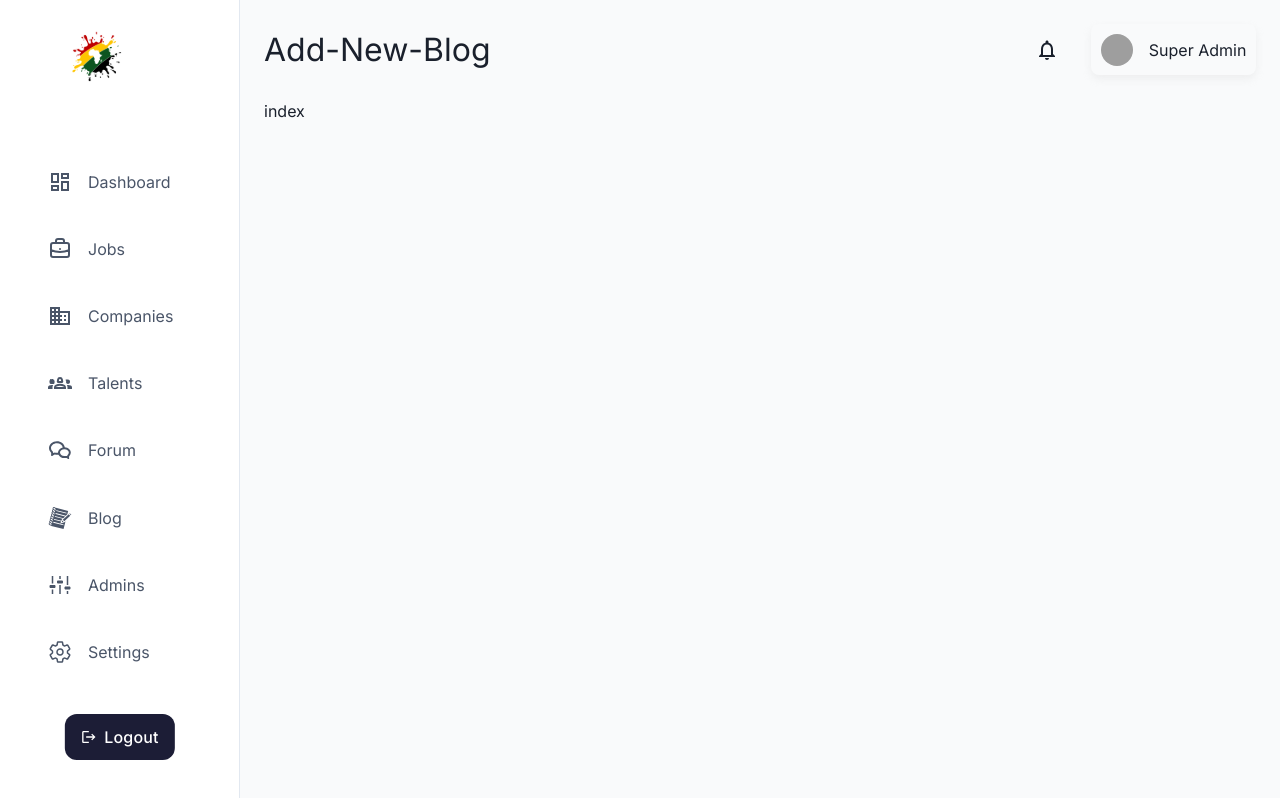
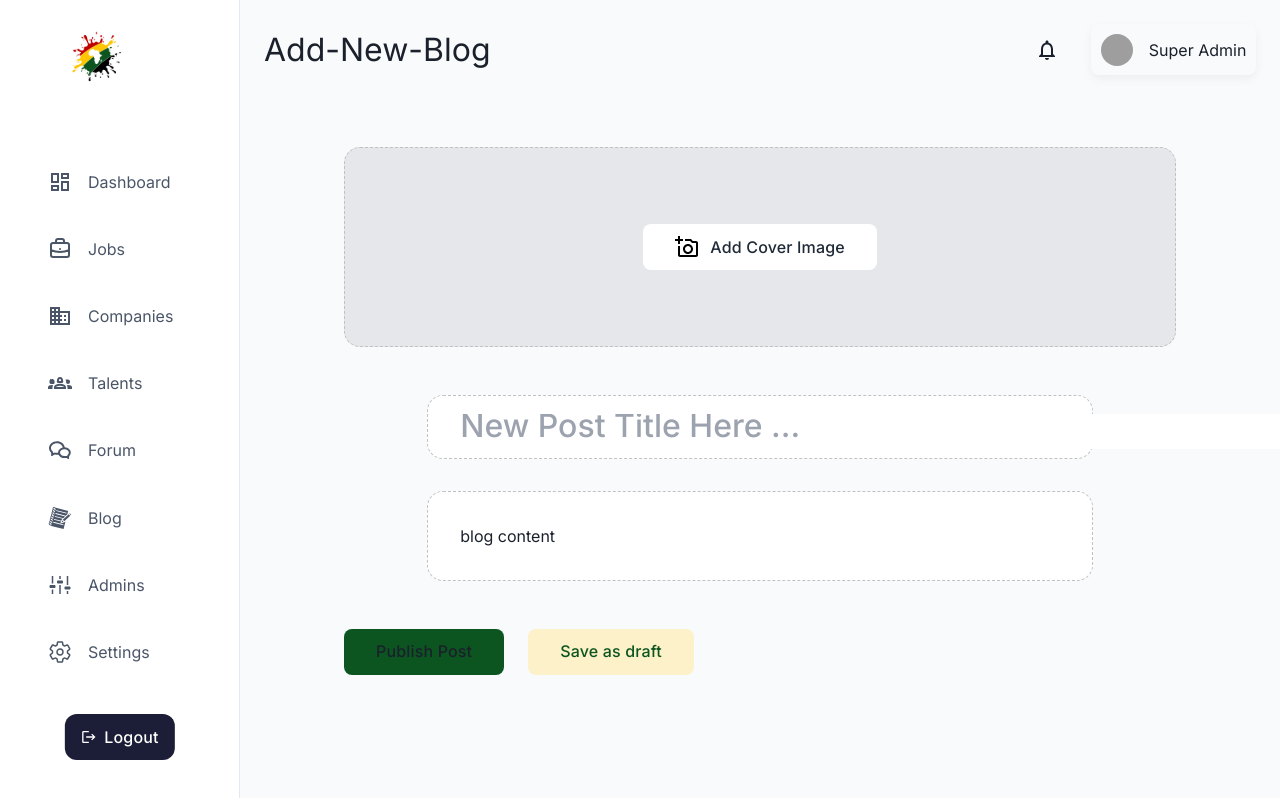
Before and after one commit to AfriSplash-Remotely/AfriSplash-SuperAdmin, a React (Vite) app: page /dashboard/blog/add-new-blog in a window 1280 px wide. Built offline with nearby package versions, Linux system fonts and the light colour scheme; grey boxes are pictures that could not be loaded.

Commit message:
add blog post ui

```diff
--- a/chakra.config/colors.ts
+++ b/chakra.config/colors.ts
@@ -9,6 +9,7 @@ interface ColorscodeI {
   80: string;
   90: string;
   100: string;
+  110?: string;
 }
 
 interface BaseColorI {
@@ -43,7 +44,7 @@ const colors: SystemColorType = {
   error: "#C20222",
   primary: "#0D5520",
   primaryLight: "#D6ECDC",
-  accent: "FFC42D",
+  accent: "#FFC42D",
   gray: {
     10: "#FAFAFA",
     20: "#F3F4F6",
@@ -55,6 +56,7 @@ const colors: SystemColorType = {
     80: "#374151",
     90: "#1F2937",
     100: "#F9FAFB",
+    110: "#F4F4F4",
   },
 
   green: {
@@ -68,6 +70,7 @@ const colors: SystemColorType = {
     80: "#4EA24D",
     90: "#389737",
     100: "#228B21",
+    110: "#0D5520",
   },
   amber: {
     10: "#FFF8E6",
@@ -80,6 +83,7 @@ const colors: SystemColorType = {
     80: "#FDC933",
     90: "#FCC31A",
     100: "#FCBC00",
+    110: "#FDF1C9",
   },
   red: {
     10: "#F9E6E9",
--- /dev/null
+++ b/src/Modules/AddNewBlog/blogCoverImage.tsx
@@ -0,0 +1,38 @@
+import React from 'react'
+import { Box, Button, Image } from '@chakra-ui/react'
+import camera from "@/assets/camera-plus-outline.svg"
+
+export default function BlogCoverImage() {
+    return (
+        <>
+            <Box bgColor='gray.30'
+                h='12.5rem'
+                w='100%'
+                border='1px dashed #C1C1C1'
+                p='0.625rem'
+                borderRadius='2xl'
+                display='flex'
+                justifyContent='center'
+                alignItems='center'
+            >
+                <Button borderRadius='lg'
+                    bgColor='white'
+                    color='gray.90'
+                    display='flex'
+                    gap='.7rem'
+                    px={{ base: "1.5rem", md: "2rem", lg: "2rem" }}
+                    py='1rem'
+                    _hover={{
+                        opacity: 0.8,
+                        boxShadow: '100'
+                    }}
+                >
+                    <Image src={camera} alt="camera" />
+                    Add Cover Image
+                </Button>
+
+            </Box>
+
+        </>
+    )
+}
--- a/src/Modules/AddNewBlog/index.tsx
+++ b/src/Modules/AddNewBlog/index.tsx
@@ -1,7 +1,92 @@
 import React from 'react'
-
+import { Box, Input, Button } from '@chakra-ui/react'
+import BlogCoverImage from './blogCoverImage'
 export default function AddNewBlog(): JSX.Element {
     return (
-        <div>index</div>
+        <>
+            <Box mt={{ base: "1rem", md: "2rem", lg: "3rem" }}
+                px={{ base: '1rem', md: '4rem', lg: '5rem' }}
+                display='flex'
+                flexDir='column'
+                justifyContent='center'
+                alignItems='center'
+            >
+                <BlogCoverImage />
+
+                <Box mt='3rem' w='100%'
+                    display='flex'
+                    justifyContent='center'
+                    alignItems='center'
+                    flexDir='column'
+                >
+                    <Box
+                        w='80%'
+                        px='1rem'
+                        bgColor='white'
+                        borderRadius='2xl'
+                        display='flex'
+                        alignItems='center'
+                        h={{ base: "3.5rem", md: "3.5rem", lg: "4rem" }}
+                        border='1px dashed #C1C1C1'
+                    >
+
+                        <Box mt='.5rem'>
+                            <Input type='text'
+                                variant='filled'
+                                focusBorderColor='none'
+                                size='lg'
+                                placeholder='New Post Title Here ...'
+                                _placeholder={{
+                                    color: 'gray.50',
+                                    fontWeight: 'medium',
+                                    fontSize: '4xl'
+                                }}
+                                h={{ lg: "2.188rem" }}
+                                border='none'
+                                w="53rem"
+
+                            />
+                        </Box>
+                    </Box>
+                    <Box mt='2rem'
+                        bgColor='white'
+                        border='1px dashed #C1C1C1'
+                        p='2rem'
+                        w='80%'
+                        borderRadius='2xl'
+
+                    >
+                        blog content
+                    </Box>
+                </Box>
+
+            </Box >
+
+            <Box mt='3rem'
+                px={{ base: '1rem', md: '4rem', lg: '5rem' }}
+                display='flex'
+                gap='1.5rem'
+            >
+                <Button
+                    _hover={{ bgColor: "primary" }}
+                    borderRadius="lg"
+                    px={{ base: "1.5rem", md: "2rem", lg: "2rem" }}
+                    py="1rem">
+                    Publish Post
+                </Button>
+
+                <Button bgColor='amber.110'
+                    _hover={{ bgColor: 'amber.110' }}
+                    borderRadius="lg"
+                    px={{ base: "1.5rem", md: "2rem", lg: "2rem" }}
+                    py="1rem"
+                    color='green.110'
+                >
+                    Save as draft
+                </Button>
+
+            </Box>
+
+        </>
     )
 }
--- a/src/Modules/Blog/components/blogCard.tsx
+++ b/src/Modules/Blog/components/blogCard.tsx
@@ -9,14 +9,12 @@ const BlogCardProp = {
     read_time: PropTypes.string.isRequired,
     summary: PropTypes.string.isRequired,
     blog_cat: PropTypes.string.isRequired
+}
 
-
-
-}
 export default function BlogCard({ image_url, title, createdAt, read_time, summary, blog_cat }: InferProps<typeof BlogCardProp>): JSX.Element {
     return (
         <>
-            <Box bgColor='#fff'
+            <Box bgColor='white'
                 px={{ base: ".8rem", md: ".875rem", lg: "0.875rem" }}
                 py={{ base: "1rem", md: "1rem", lg: "1rem" }} borderRadius='xl'
                 boxShadow='100'
@@ -30,7 +28,7 @@ export default function BlogCard({ image_url, title, createdAt, read_time, summa
                     <Box
                         pos='absolute'
                         bgColor='rgba(255, 196, 45, 0.60)'
-                        color='#000'
+                        color='gray.90'
                         p='0.75rem'
                         right='0'
                         top='0.75rem'
@@ -40,9 +38,9 @@ export default function BlogCard({ image_url, title, createdAt, read_time, summa
                 </Box>
 
                 <Box pt='1rem'>
-                    <Text fontWeight='medium' color='#000' fontSize='lg'>{title}</Text>
-                    <Text py='1rem' color='#000'>{createdAt}   |  {read_time}mins read</Text>
-                    <Text noOfLines={2} color='#000' >{summary}</Text>
+                    <Text fontWeight='medium' color='gray.90' fontSize='lg'>{title}</Text>
+                    <Text py='1rem' color='gray.90'>{createdAt}   |  {read_time}mins read</Text>
+                    <Text noOfLines={2} color='gray.90' >{summary}</Text>
                 </Box>
             </Box>
 
--- a/src/Modules/Blog/components/blogSearch.tsx
+++ b/src/Modules/Blog/components/blogSearch.tsx
@@ -5,7 +5,7 @@ export default function BlogSearch(): JSX.Element {
         <Box w='70%'
             px={{ base: "1rem", md: "2rem", lg: "2.5rem" }}
             h={{ base: "3.5rem", md: "3.5rem", lg: "3.438rem" }}
-            bgColor="#ffffff"
+            bgColor="white"
             borderRadius="xl"
             boxShadow="100"
             display='flex'
@@ -16,16 +16,14 @@ export default function BlogSearch(): JSX.Element {
                 <Input type="text"
                     placeholder='search term'
                     _placeholder={{
-                        color: "#676767",
+                        color: "gray.90",
                         fontWeight: "bold",
                     }}
-                    bgColor="#F4F4F4"
-                    borderRadius="0.375rem"
+                    bgColor="gray.110"
+                    borderRadius="md"
                     h={{ lg: "2.188rem" }}
                     w="53rem"
                     border="none"
-
-
 
                 />
             </Box>
--- a/src/Modules/Blog/index.tsx
+++ b/src/Modules/Blog/index.tsx
@@ -24,8 +24,7 @@ export default function Blog(): JSX.Element {
                     <Box>
                         <Button
                             _hover={{ bgColor: "primary" }}
-                            _active={{ bgColor: "primary" }}
-                            borderRadius=".5rem"
+                            borderRadius="lg"
                             px={{ base: "1.5rem", md: "2rem", lg: "2rem" }}
                             py="1rem"
                             onClick={handleNavigate}
```
Also changed, not shown: src/assets/camera-plus-outline.svg (added).
